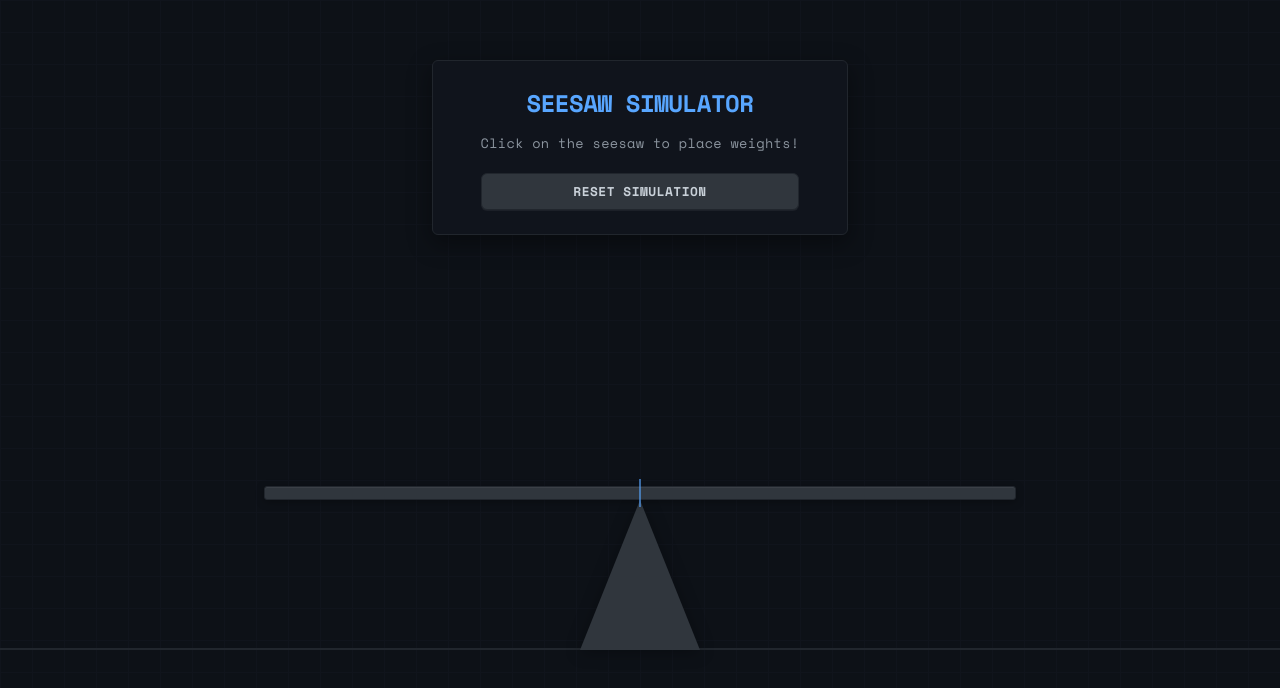
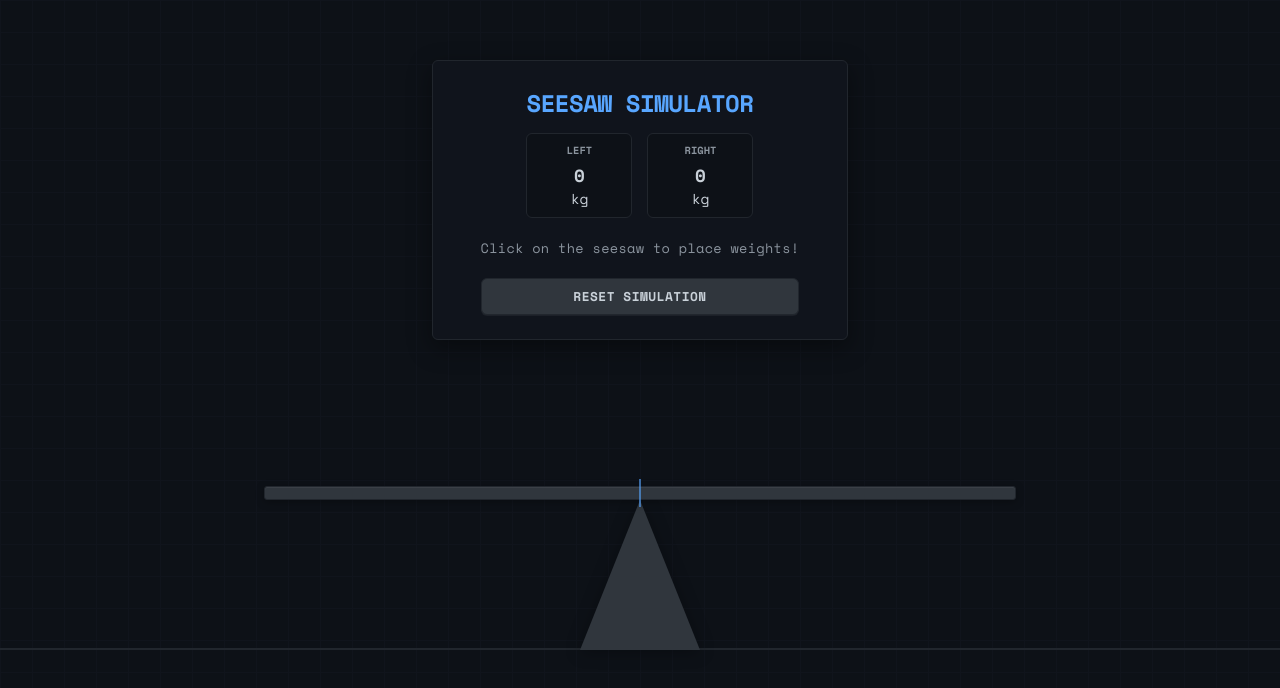
Before and after one commit to emirariemir/seesaw-simulator, a plain HTML site: page index.html in a window 1280 px wide. Both pictures are taken after a click on the button "RESET SIMULATION". Drawn offline with nearby package versions, Linux system fonts and the light colour scheme.

Commit message:
Add left and right weight indicator

```diff
--- a/index.html
+++ b/index.html
@@ -15,6 +15,16 @@
     <div class="container">
       <div class="info-panel">
         <h1>Seesaw Simulator</h1>
+        <div class="stats-container">
+          <div class="stat-box left-side">
+            <span class="label">LEFT</span>
+            <span id="total-left">0</span> kg
+          </div>
+          <div class="stat-box right-side">
+            <span class="label">RIGHT</span>
+            <span id="total-right">0</span> kg
+          </div>
+        </div>
         <p>Click on the seesaw to place weights!</p>
         <button id="reset-btn">Reset Simulation</button>
       </div>
--- a/script.js
+++ b/script.js
@@ -1,5 +1,7 @@
 const seesaw = document.getElementById("seesaw");
 const resetButton = document.getElementById("reset-btn");
+const totalLeftEl = document.getElementById("total-left");
+const totalRightEl = document.getElementById("total-right");
 const boxSize = 40;
 const SEESAW_WIDTH = 750;
 const placedBoxes = [];
@@ -61,6 +63,10 @@ function placeBox(event) {
     weight: weight,
     distanceFromCenter: relativeLeft + boxSize / 2 - SEESAW_WIDTH / 2,
   });
+
+  // update weights because
+  // theres a new box!
+  updateWeightDisplay();
 }
 
 function updateRotation() {
@@ -115,6 +121,28 @@ function resetSimulation() {
   angle = 0;
   angularVelocity = 0;
   angularAcceleration = 0;
+
+  // update display because
+  // we just got reset!
+  updateWeightDisplay();
+}
+
+function updateWeightDisplay() {
+  let leftTotal = 0;
+  let rightTotal = 0;
+
+  // calculate total weights on
+  // both side by iterating through boxes
+  placedBoxes.forEach((box) => {
+    if (box.distanceFromCenter < 0) {
+      leftTotal += box.weight;
+    } else {
+      rightTotal += box.weight;
+    }
+  });
+
+  totalLeftEl.textContent = leftTotal;
+  totalRightEl.textContent = rightTotal;
 }
 
 function animate() {
--- a/styles.css
+++ b/styles.css
@@ -182,3 +182,36 @@ p {
   transform: translateY(1px);
   box-shadow: none;
 }
+
+.stats-container {
+  display: flex;
+  justify-content: center;
+  gap: 15px;
+  margin-bottom: 20px;
+}
+
+.stat-box {
+  background: var(--bg-color);
+  border: 1px solid var(--border-color);
+  padding: 8px 12px;
+  border-radius: 6px;
+  font-family: "Space Mono", monospace;
+  font-size: 0.9rem;
+  min-width: 80px;
+  display: flex;
+  flex-direction: column;
+  align-items: center;
+}
+
+.stat-box .label {
+  font-size: 0.65rem;
+  color: var(--text-secondary);
+  font-weight: 700;
+  margin-bottom: 4px;
+}
+
+.stat-box span[id] {
+  font-size: 1.1rem;
+  font-weight: 700;
+  color: var(--text-main);
+}
```
